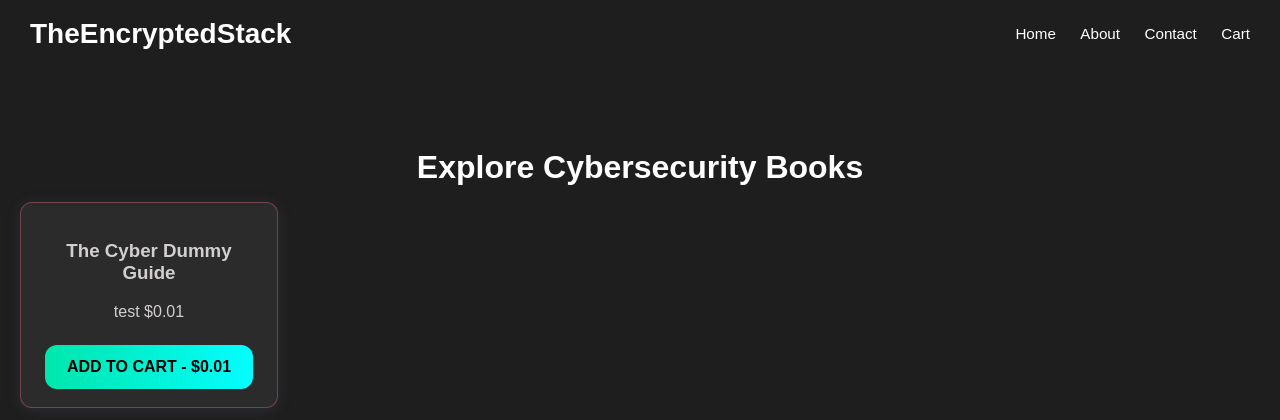
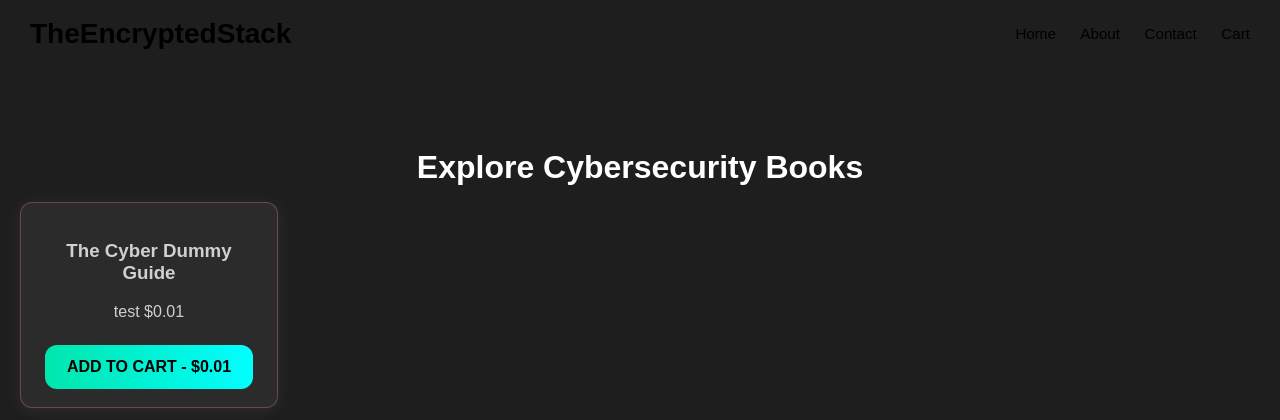
Before and after one commit to ANUB1S-xio/EncryptedStack, a PHP site: page / in a window 1280 px wide. Shown: the top 420 px of the page. Run offline with PHP 8.4, Linux system fonts and the light colour scheme; data that the repository does not hold is empty.

Commit message:
Update styles.css

```diff
--- a/styles.css
+++ b/styles.css
@@ -28,7 +28,7 @@ button:hover {
 .logo {
     font-size: 1.75rem;
     font-weight: bold;
-    color: #ffffff;
+    color: #000000;
 }
 
 .content-box {
@@ -48,7 +48,7 @@ main {
 }
 
 .nav-links a {
-    color: #ffffff;
+    color: #000000;
     text-decoration: none;
     margin-left: 20px;
     font-weight: 500;
@@ -82,7 +82,7 @@ h1, h2 {
 }
 
 nav {
-    background-color: 000000;
+    background-color: ffffff;
     padding: 18px 30px;
     display: flex;
     justify-content: space-between;
```
